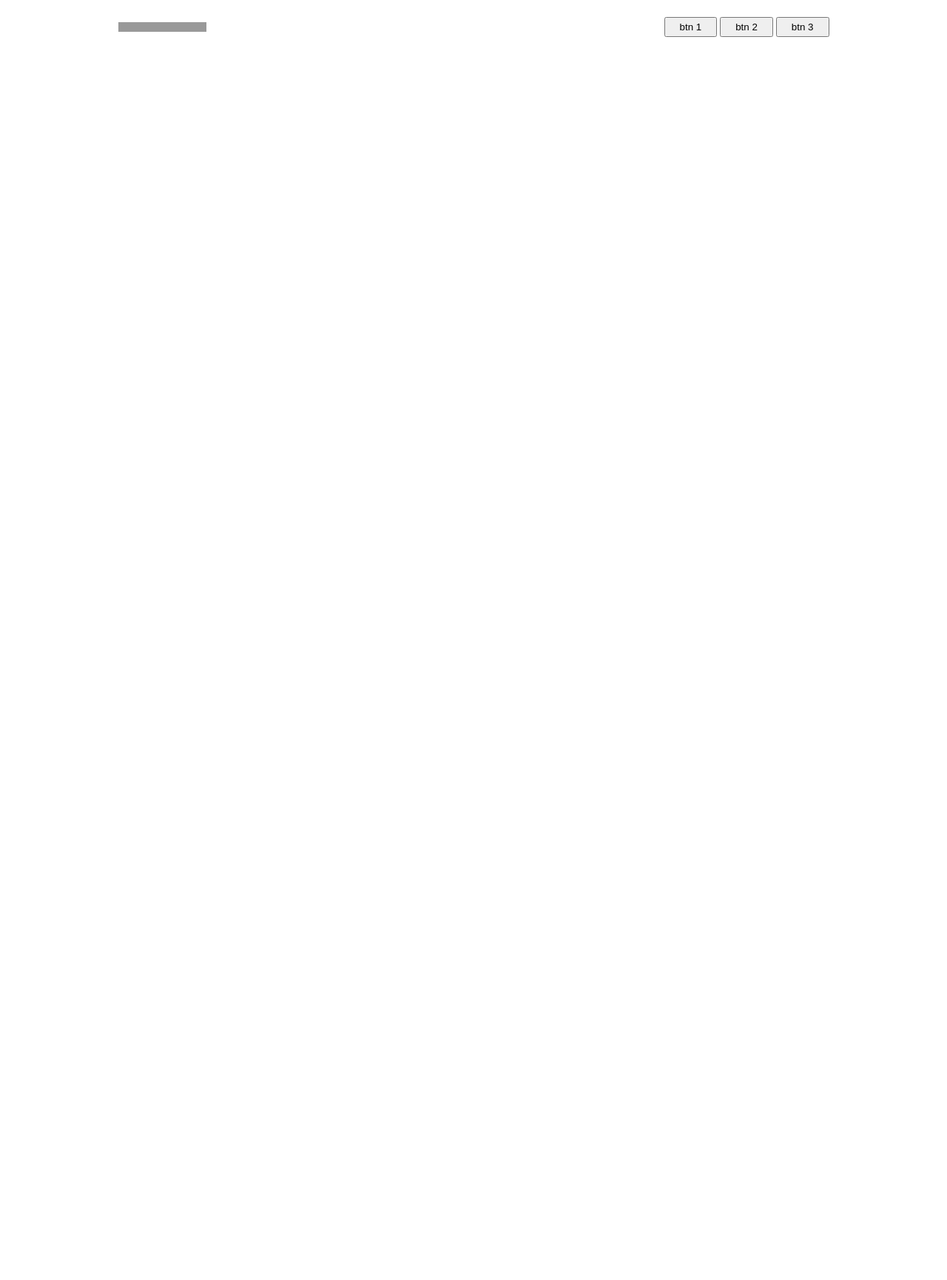
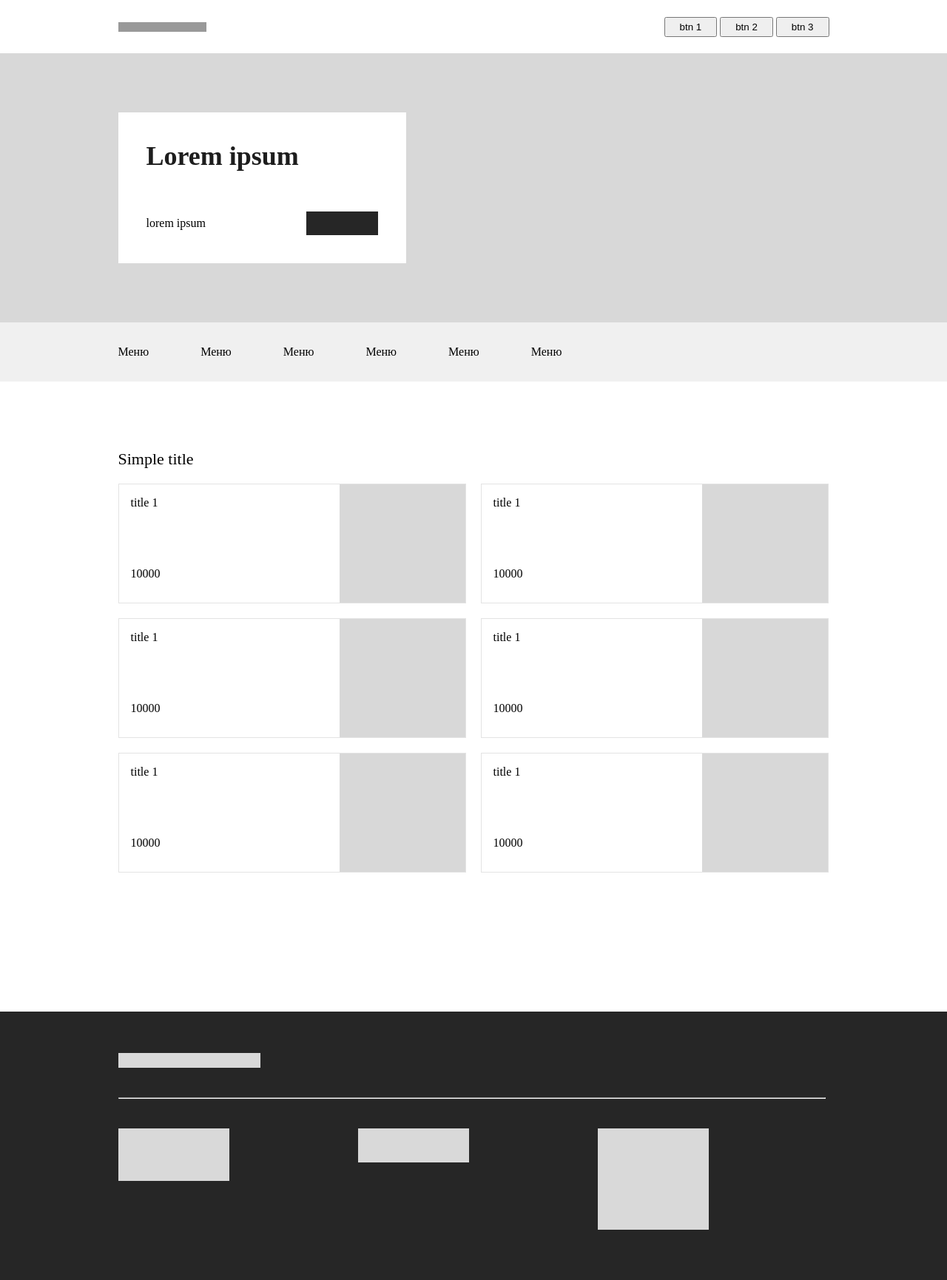
Before and after one commit to aaidarov-triplea/uber, a plain HTML site: page index.html in a window 1280 px wide. Shown: the whole page at 74% size. Before the commit the page ends 800 px from the top, so only its background shows below. Drawn offline with Linux system fonts and the light colour scheme.

Commit message:
finaly commit

```diff
--- /dev/null
+++ b/css/cards.css
@@ -0,0 +1,56 @@
+.card {
+    width: 100%;
+    display: flex;
+    flex-wrap: wrap;
+}
+
+.cards-inner >h2 {
+    font-size: 22px;
+    font-weight: 400;
+}
+
+.card-boxs {
+    display: flex;
+    justify-content: space-between;
+    width: 470px;
+    border: 1px solid #75757533;
+    margin-right: 20px;
+    margin-top: 20px;
+}
+.card-boxs:nth-child(2n){
+    margin-right: 0;
+}
+
+.card-boxs_info {
+    padding: 16px;
+    width: 246px;
+}
+.boxs__title {
+    margin-bottom: 78px;
+}
+
+.boxs__img {
+    width: 170px;
+    height: 160px;
+    background-color: #d8d8d8;
+}
+/* ============Tablet====================== */
+@media screen and (max-width: 820px) {
+    .card-boxs{
+        width: 100%;
+        margin-right: 0;
+    }
+    .card-boxs:first-child {
+        margin-top: 0;
+    }
+    .cards-inner >h2 {
+        margin: 29px 0;
+    }
+}
+/* ===========Phone================== */
+@media screen and (max-width: 450px) {
+    .cards-inner >h2 {
+        text-align: center;
+        margin-bottom: 41px;
+    }
+}
--- /dev/null
+++ b/css/footer.css
@@ -0,0 +1,68 @@
+.footer {
+    margin-top: 188px;
+    width: 100%;
+    background-color: #262626;
+}
+
+.footer-inner {
+    height: 363px;
+    padding-top: 56px;
+}
+
+.footer-box {
+    width: 192px;
+    height: 20px;
+    background-color: #d9d9d9;
+}
+
+.footer__line {
+    width: 956px;
+    margin-top: 40px;
+}
+
+.inner__items{
+    display: flex;
+    justify-content: space-between;
+
+    width: 798px;
+    margin-top: 40px;
+}
+
+.item1, .item2, .item3 {
+    width: 150px;
+    background-color: #d9d9d9;
+}
+
+.item1 {
+    height: 71px;
+}
+.item2 {
+    height: 46px;
+}
+.item3 {
+    height: 137px;
+}
+
+@media screen and (max-width: 820px) {
+    .footer-inner, .footer__line, .inner__items {
+        width: 100%;
+    }
+    .footer-inner {
+        height: 395px;
+    }
+}
+
+@media screen and (max-width: 540px) {
+    .footer-inner, .footer__line, .inner__items {
+        width: 100%;
+    }
+    .inner__items {
+        display: block;
+    }
+    .footer-box, .footer__line {
+        display: none;
+    }
+    .item1, .item2, .item3 {
+        margin-bottom: 18px;
+    }
+}
--- /dev/null
+++ b/css/hero.css
@@ -0,0 +1,46 @@
+.hero {
+   background-color: #D8D8D8;
+   width: 100%;
+}
+
+.hero-inner {
+    display: flex;
+    align-items: center;
+    height: 364px;
+}
+.hero-card {
+    width: 389px;
+    background-color: #fff;
+    padding: 38px;
+}
+.hero-card > h1 {
+    font-size: 36px;
+    color: #1d1d1d;
+    margin-bottom: 54px;
+}
+
+.card-info {
+    display: flex;
+    justify-content: space-between;
+    align-items: center;
+}
+
+.price {
+    width: 97px;
+    height: 32px;
+    background-color: #262626;
+}
+
+@media screen and (max-width: 340px) {
+    .hero-card {
+        padding: 34px;
+        text-align: center;
+    }
+    .card-info {
+        flex-direction: column;
+
+    }
+    .card-info > p {
+        margin-bottom: 14px;
+    }
+}
--- /dev/null
+++ b/css/menu.css
@@ -0,0 +1,34 @@
+.menu {
+    width: 100%;
+    background-color: #F0F0F0;
+    margin-bottom: 92px;
+}
+.menu-inner {
+    display: flex;
+    align-items: center;
+    height: 80px;
+}
+
+.menu-inner > menu {
+    display: flex;
+    list-style: none;
+}
+
+.menu-inner > menu > li {
+    margin-right: 70px;
+}
+.menu-inner > menu > li:last-child {
+    margin-right: 0;
+}
+
+@media screen and (max-width: 820px) {
+    .menu {
+        margin-bottom: 0;
+    }
+}
+
+@media screen and (max-width: 540px) {
+    .menu-inner {
+        display: none;
+    }
+}
--- a/index.html
+++ b/index.html
@@ -22,5 +22,100 @@
         </div>
         </div>
     </header>
+
+    <section class="hero">
+        <div class="container">
+            <div class="hero-inner">
+                <div class="hero-card">
+                    <h1>Lorem ipsum</h1>
+                    <div class="card-info">
+                        <p>lorem ipsum</p>
+                        <div class="price"></div>
+                    </div>
+                </div>
+            </div>
+        </div>
+    </section>
+
+    <section class="menu">
+        <div class="container">
+            <div class="menu-inner">
+                <menu>
+                    <li>Меню</li>
+                    <li>Меню</li>
+                    <li>Меню</li>
+                    <li>Меню</li>
+                    <li>Меню</li>
+                    <li>Меню</li>
+                </menu>
+            </div>
+        </div>
+    </section>
+
+    <section class="cards">
+        <div class="container">
+            <div class="cards-inner">
+                <h2>Simple title</h2>
+                <div class="card">
+                    <div class="card-boxs">
+                        <div class="card-boxs_info">
+                            <p class="boxs__title">title 1</p>
+                            <p class="boxs__price">10000</p>
+                        </div>
+                        <div class="boxs__img"></div>
+                    </div>
+                    <div class="card-boxs">
+                        <div class="card-boxs_info">
+                            <p class="boxs__title">title 1</p>
+                            <p class="boxs__price">10000</p>
+                        </div>
+                        <div class="boxs__img"></div>
+                    </div>
+                    <div class="card-boxs">
+                        <div class="card-boxs_info">
+                            <p class="boxs__title">title 1</p>
+                            <p class="boxs__price">10000</p>
+                        </div>
+                        <div class="boxs__img"></div>
+                    </div>
+                    <div class="card-boxs">
+                        <div class="card-boxs_info">
+                            <p class="boxs__title">title 1</p>
+                            <p class="boxs__price">10000</p>
+                        </div>
+                        <div class="boxs__img"></div>
+                    </div>
+                    <div class="card-boxs">
+                        <div class="card-boxs_info">
+                            <p class="boxs__title">title 1</p>
+                            <p class="boxs__price">10000</p>
+                        </div>
+                        <div class="boxs__img"></div>
+                    </div>
+                    <div class="card-boxs">
+                        <div class="card-boxs_info">
+                            <p class="boxs__title">title 1</p>
+                            <p class="boxs__price">10000</p>
+                        </div>
+                        <div class="boxs__img"></div>
+                    </div>
+                </div>
+            </div>
+        </div>
+    </section>
+
+    <footer class="footer">
+        <div class="container">
+            <div class="footer-inner">
+                <div class="footer-box"></div>
+                <hr class="footer__line">
+                <div class="inner__items">
+                    <div class="item1"></div>
+                    <div class="item2"></div>
+                    <div class="item3"></div>
+                </div>
+            </div>
+        </div>
+    </footer>
 </body>
 </html>
--- a/style.css
+++ b/style.css
@@ -1,4 +1,8 @@
 @import url(./css/header.css);
+@import url(./css/hero.css);
+@import url(./css/menu.css);
+@import url(./css/cards.css);
+@import url(./css/footer.css);
 * {
     margin: 0;
     padding: 0;
```
